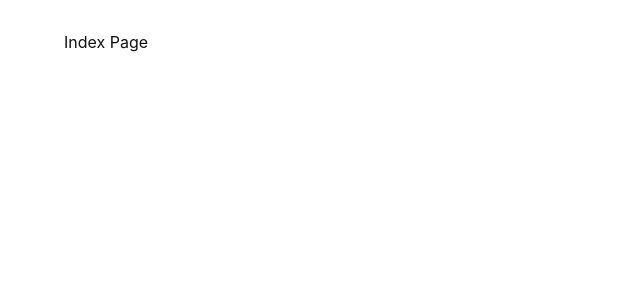
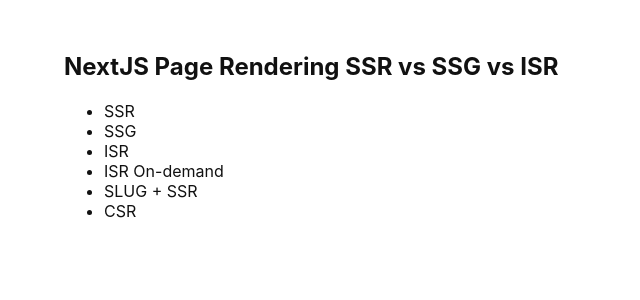
Before and after one commit to giri-jeedigunta/next-data-fetching-demo, a Next.js app: page / in a window 1280 px wide. Shown: the top 300 px of the page, without its empty margins (0-640 px from the left). Built offline with nearby package versions, Linux system fonts and the light colour scheme.

Commit message:
feat: added simple navigation to jump btwn the pages

```diff
--- a/components/list.js
+++ b/components/list.js
@@ -1,9 +1,11 @@
+import Link from 'next/link'
 export default function List({data}) {
     return (
         <>
           <ol>{data.map((e) => (
             <li key={e.id}>{e.name}</li>
           ))}</ol>
+          <Link href="/">More Rendering Examples</Link>
         </>
       );
 }
--- a/pages/index.js
+++ b/pages/index.js
@@ -1,5 +1,41 @@
+import Link from 'next/link'
+
 export default function Home() {
-  return <div>Index Page</div>;
+  return (
+    <>
+    <h2>NextJS Page Rendering SSR vs SSG vs ISR</h2>
+    <ul>
+      <li>
+        <Link href="/ssr">
+          <a>SSR</a>
+        </Link>
+      </li>
+      <li>
+        <Link href="/ssg">
+          <a>SSG</a>
+        </Link>
+      </li>
+      <li>
+        <Link href="/isr">
+          <a>ISR</a>
+        </Link>
+      </li>
+      <li>
+        <Link href="/isr-on-demand">
+          <a>ISR On-demand</a>
+        </Link>
+      </li>
+      <li>
+        <Link href="/slug-example/hello-world">
+          <a>SLUG + SSR</a>
+        </Link>
+      </li>
+      <li>
+        <Link href="/csr">
+          <a>CSR</a>
+        </Link>
+      </li>
+    </ul>
+    </>
+  );
 }
-
-// this page is unused
```
